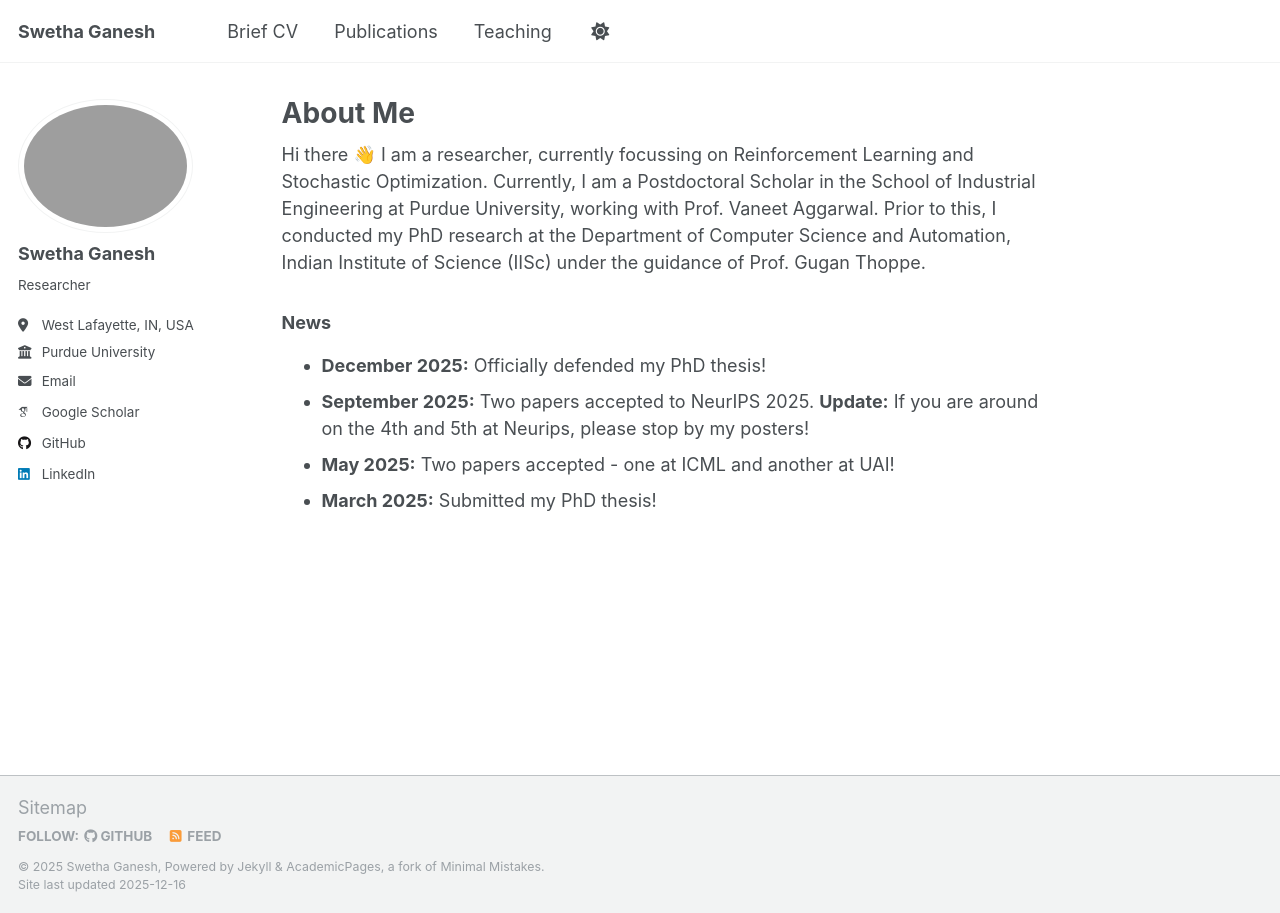
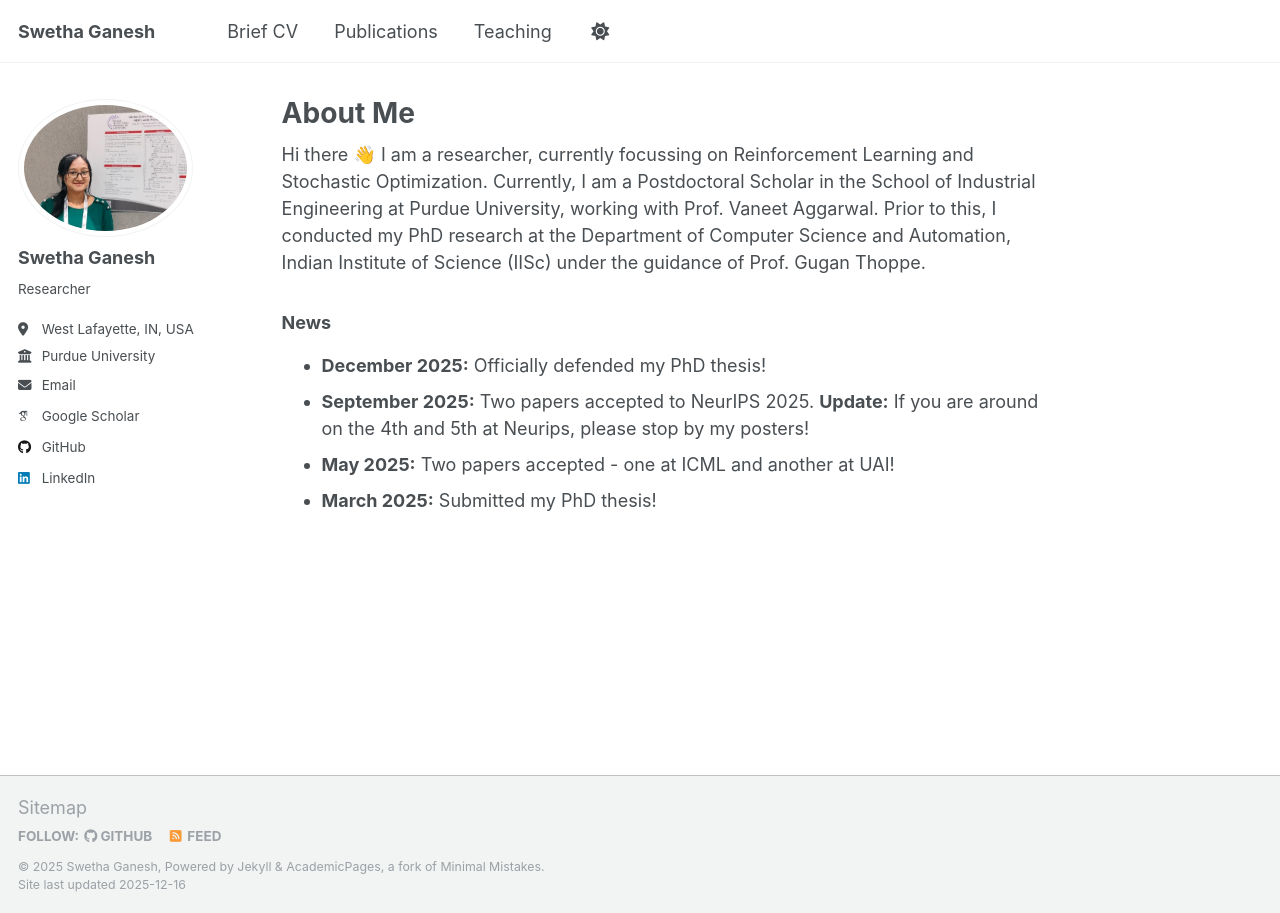
Before and after one commit to swethaganesh17/swethaganesh17.github.io, a Jekyll site: the page built from _pages/about.md, in a window 1280 px wide. Built offline with Jekyll 4.4.1, drawn with Linux system fonts in a browser that asks for light colours; some web fonts are replaced; a script that is not in the unit is left out.

Commit message:
Update author avatar in config file

```diff
--- a/_config.yml
+++ b/_config.yml
@@ -22,7 +22,7 @@ repository               : "swethaganesh17/swethaganesh17.github.io"
 #               Additional customization can be done by editing /_includes/author-profile.html
 author:
   # Biographic information
-  avatar           : "poster.png"
+  avatar           : "1000076505.jpg"
   name             : "Swetha Ganesh"
   pronouns         : # example: "she/her"
   bio              : "Researcher"
```
